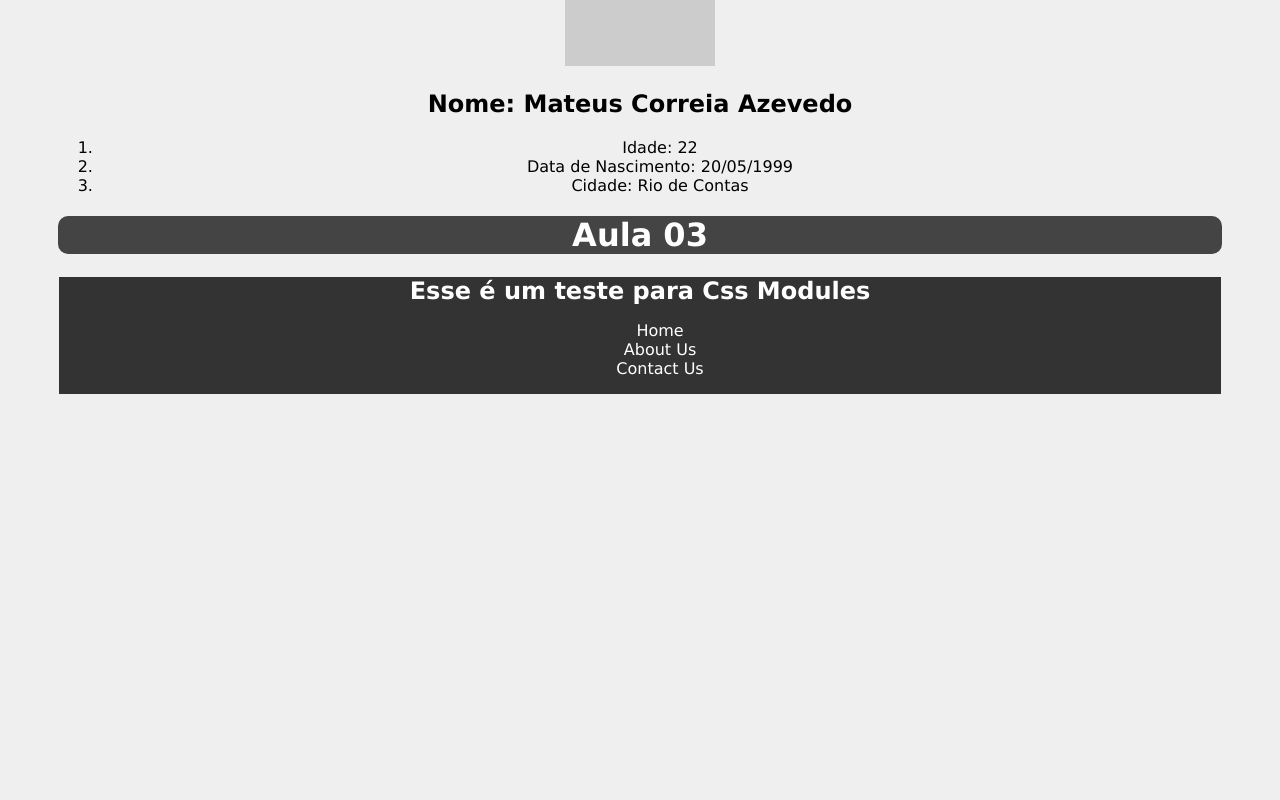
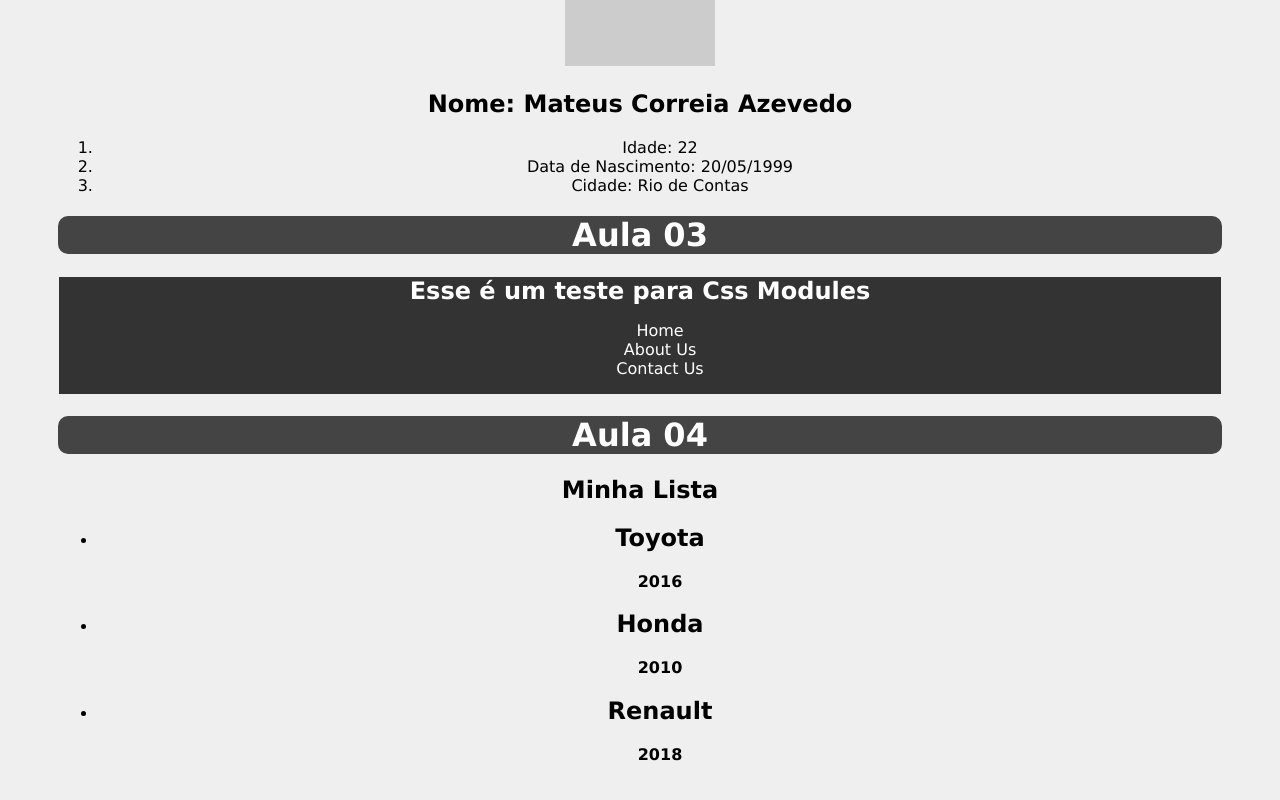
Before and after one commit to mateuscorreiaazevedo/react, a React (Create React App) app in the folder my-project/: page / in a window 1280 px wide. Shown: the part 452-1252 px from the top of the page. Before the commit the page ends 905 px from the top, so only its background shows below. Built offline with nearby package versions, Linux system fonts and the light colour scheme.

Commit message:
aula de fragments

```diff
--- a/my-project/src/App.js
+++ b/my-project/src/App.js
@@ -3,7 +3,7 @@ import HelloWorld from "./components/Aula01/HelloWorld"
 import Frase from "./components/Aula01/Frase"
 import Props from "./components/Aula02/Props"
 import Test from "./components/Aula03/Test"
-
+import List from "./components/Aula04/List"
 
 function App() {
   return (
@@ -17,9 +17,13 @@ function App() {
         <h1>Aula 02</h1>
         <Props name="Mateus Azevedo" age={22} country="Rio de Contas-BA" />
       </div>
-      <div> {/* Aula 03 */}
+      <div>
         <h1>Aula 03</h1>
         <Test />
+      </div>
+      <div>
+          <h1>Aula 04</h1>
+          <List />
       </div>
     </div>
   )
--- a/my-project/src/components/Aula03/Test.jsx
+++ b/my-project/src/components/Aula03/Test.jsx
@@ -4,11 +4,19 @@ function Test() {
     return (
         <div className={styles.testContainer}>
             <h2 className={styles.testContent}>Esse é um teste para Css Modules</h2>
-            <ul>
-                <li><a className={styles.testContent} href="#">Home</a></li>
-                <li><a className={styles.testContent} href="#">About Us</a></li>
-                <li><a className={styles.testContent} href="#">Contact Us</a></li>
-            </ul>
+            <>
+                <ul>
+                    <li>
+                        <a className={styles.testContent} href="#">Home</a>
+                    </li>
+                    <li>
+                        <a className={styles.testContent} href="#">About Us</a>
+                    </li>
+                    <li>
+                        <a className={styles.testContent} href="#">Contact Us</a>
+                    </li>
+                </ul>
+            </>
         </div>
     )
 }
--- /dev/null
+++ b/my-project/src/components/Aula04/List.jsx
@@ -0,0 +1,14 @@
+import Item from "./content/Item"
+function List() {
+    return (
+        <>
+            <h2>Minha Lista</h2>
+            <ul>
+                <Item brand="Toyota" year={2016} />
+                <Item brand="Honda" year={2010} />
+                <Item brand="Renault" year={2018} />
+            </ul>
+        </>
+    )
+}
+export default List
--- /dev/null
+++ b/my-project/src/components/Aula04/content/Item.jsx
@@ -0,0 +1,12 @@
+function Item({ brand, year }) {
+    return (
+        <>
+            <li>
+                <h2>{brand}</h2>
+                <strong>{year}</strong>
+            </li>
+        </>
+    )
+}
+
+export default Item
```
